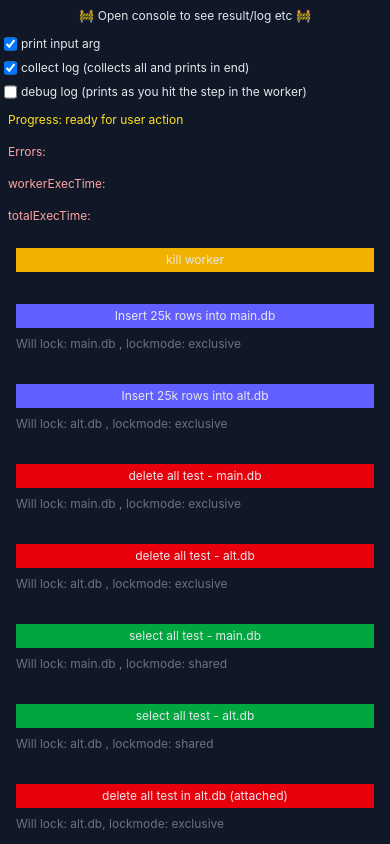
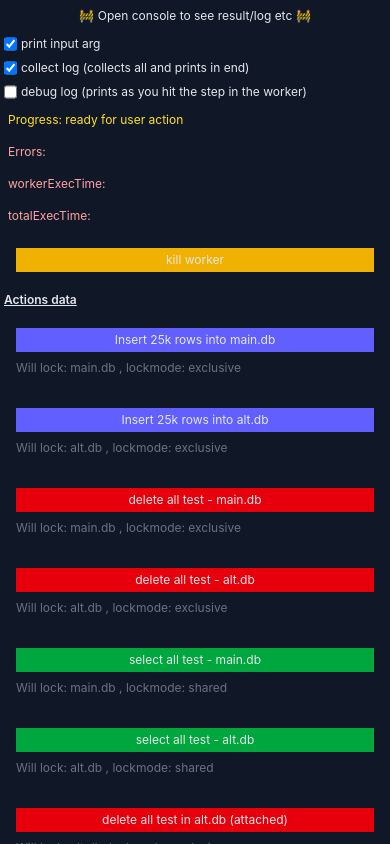
Before and after one commit to vegarringdal/sqllitedebug, a React (Vite) app: page / in a window 390 px wide. Built offline with nearby package versions, Linux system fonts and the light colour scheme.

Commit message:
make sction scrollable, easier to try out on mobile

```diff
--- a/src/App.tsx
+++ b/src/App.tsx
@@ -106,6 +106,8 @@ function App() {
                     kill worker
                 </button>
             </div>
+            <span className="font-semibold p-1 underline">Actions data</span>
+            <div className="overflow-auto">
                 {samples.map((e, i) => {
                     const args = e.options(logCollect, workerLogPrint, printInputArgs);
 
@@ -147,6 +149,7 @@ function App() {
                     );
                 })}
             </div>
+        </div>
     );
 }
 
```
Lines whose indentation alone changed are shown as unchanged.
